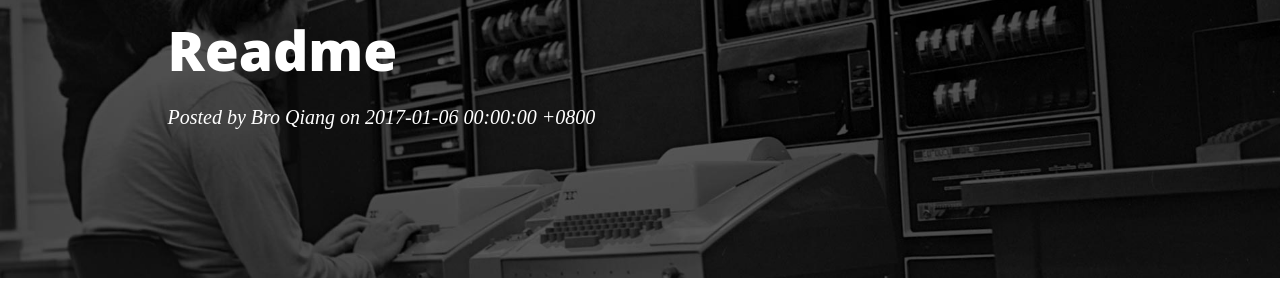
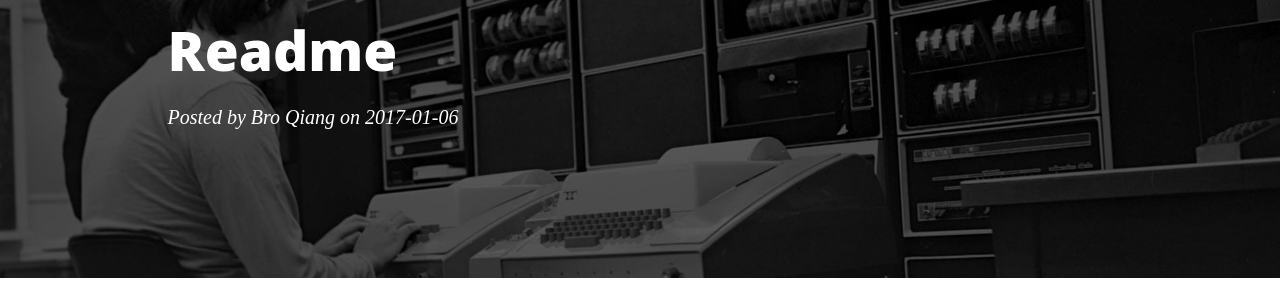
Before and after one commit to BroQiang/broqiang.github.io, a Jekyll site: the page built from _posts/2017-01-06-Readme-os.md, in a window 1280 px wide. Shown: the part 179-479 px from the top of the page. Built offline with Jekyll 4.4.1, drawn with Linux system fonts in a browser that asks for light colours; nearby versions of some CDN libraries; comment, search, counter and statistics services are not loaded.

Commit message:
修改博客模板的时间格式

```diff
--- a/_layouts/post.html
+++ b/_layouts/post.html
@@ -20,7 +20,7 @@
                     {% comment %} if page.subtitle {% endcomment %}
                     <h2 class="subheading">{{ page.subtitle }}</h2>
                     {% comment %} endif {% endcomment %}
-                    <span class="meta">Posted by {% if page.author %}{{ page.author }}{% else %}{{ site.title }}{% endif %} on {{ page.date | date: site.date-fomat }}</span>
+                    <span class="meta">Posted by {% if page.author %}{{ page.author }}{% else %}{{ site.title }}{% endif %} on {{ page.date | date: site.date-format }}</span>
                 </div>
             </div>
         </div>
```
